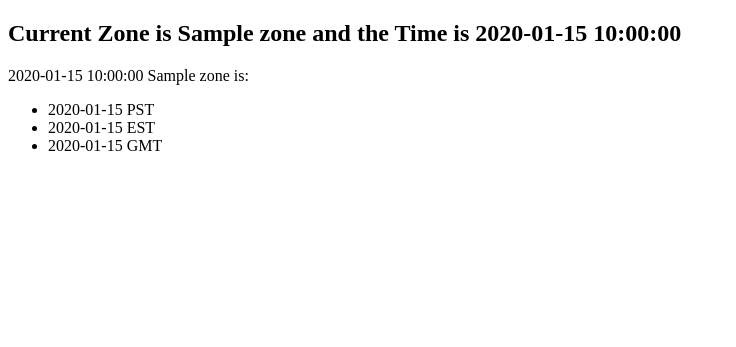
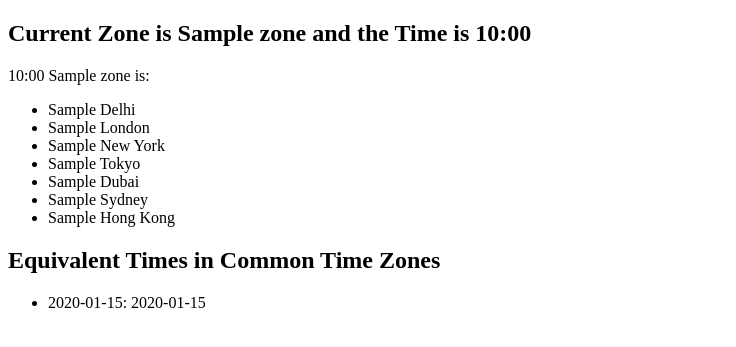
Before and after one commit to rishikeshsreehari/t1me.in, a Flask app: template templates/time.html in a window 1280 px wide. Shown: the top 347 px of the page, without its empty margins (0-736 px from the left). Run offline with Flask 3, Linux system fonts and the light colour scheme; the template is opened without the code that fills it: most values are stand-ins (such as "Sample title", 1, 10 or a date in 2020).

Commit message:
Updated code, still issue with time

```diff
--- a/code.py
+++ b/code.py
@@ -1,5 +1,5 @@
 from flask import Flask, render_template, redirect, url_for, request
-from datetime import datetime, timedelta
+from datetime import datetime
 import pytz
 
 app = Flask(__name__)
@@ -14,7 +14,7 @@ def convert_time(time_str):
     if time_str.endswith('IST'):
         zone = time_str[-3:]
         time_str = time_str[:-3]
-        return redirect(url_for('show_time', time=time_str,zone=zone))
+        return redirect(url_for('show_time', time=time_str, zone=zone))
 
     return 'Invalid URL format. Please use HHMMIST format.'
 
@@ -22,20 +22,23 @@ def convert_time(time_str):
 def show_time():
     time_str = request.args.get('time', '')
     zone = request.args.get('zone', '')
+
+    # Set timezone for the input time to IST explicitly
+    ist_tz = pytz.timezone('Asia/Kolkata')
     time_obj = datetime.strptime(time_str, '%H%M')
-    ist_time = time_obj.strftime('%H:%M')
 
-    #timezone = pytz.timezone('Asia/Calcutta')
+    common_time_zones = pytz.common_timezones
+    time_zones = {}
+    for tz in common_time_zones:
+        try:
+            tz_obj = pytz.timezone(tz)
+            localized_time_obj = ist_tz.localize(time_obj.replace(tzinfo=None), is_dst=None)
+            converted_time = localized_time_obj.astimezone(tz_obj).strftime('%H:%M')
+            time_zones[tz] = converted_time
+        except Exception as e:
+            print(f"Error occurred for timezone '{tz}': {e}")
 
-    # gmt_time = gmt_time.strftime('%H:%M')
-
-    # Convert IST time to other time zones
-    time_zones = {
-        'PST': time_obj - timedelta(hours=12),
-        'EST': time_obj - timedelta(hours=9),
-        'GMT': time_obj - timedelta(hours=5),
-    }
-    return render_template('time.html', ist_time=ist_time, time_zones=time_zones, zone=zone)
+    return render_template('time.html', time_val=time_obj, time_zones=time_zones, zone=zone)
 
 
 if __name__ == '__main__':
--- a/templates/time.html
+++ b/templates/time.html
@@ -5,13 +5,28 @@
 </head>
 <body>
 
-    <h2>Current Zone is {{ zone }} and the Time is {{ ist_time }}  </h2>
-    <p>{{ ist_time }} {{ zone }} is:</p>
+    <h2>Current Zone is {{ zone }} and the Time is {{ time_val.strftime('%H:%M') }}  </h2>
+    <p>{{ time_val.strftime('%H:%M') }} {{ zone }} is:</p>
     <ul>
-        <li>{{ time_zones['PST'].strftime('%H:%M') }} PST</li>
-        <li>{{ time_zones['EST'].strftime('%H:%M') }} EST</li>
-        <li>{{ time_zones['GMT'].strftime('%H:%M') }} GMT</li>
+        <li>{{ time_zones['Asia/Kolkata'] }} Delhi</li>
+        <li>{{ time_zones['Europe/London'] }} London</li>
+        <li>{{ time_zones['US/Eastern'] }} New York</li>
+        <li>{{ time_zones['Asia/Tokyo'] }} Tokyo</li>
+        <li>{{ time_zones['Asia/Dubai'] }} Dubai</li>
+        <li>{{ time_zones['Australia/Sydney'] }} Sydney</li>
+        <li>{{ time_zones['Asia/Hong_Kong'] }} Hong Kong</li>
+
+
+
+
         <!-- Add more time zones here as needed -->
+    </ul>
+
+    <h2>Equivalent Times in Common Time Zones</h2>
+    <ul>
+        {% for tz, time in time_zones.items() %}
+            <li>{{ tz }}: {{ time }}</li>
+        {% endfor %}
     </ul>
 </body>
 </html>
```
